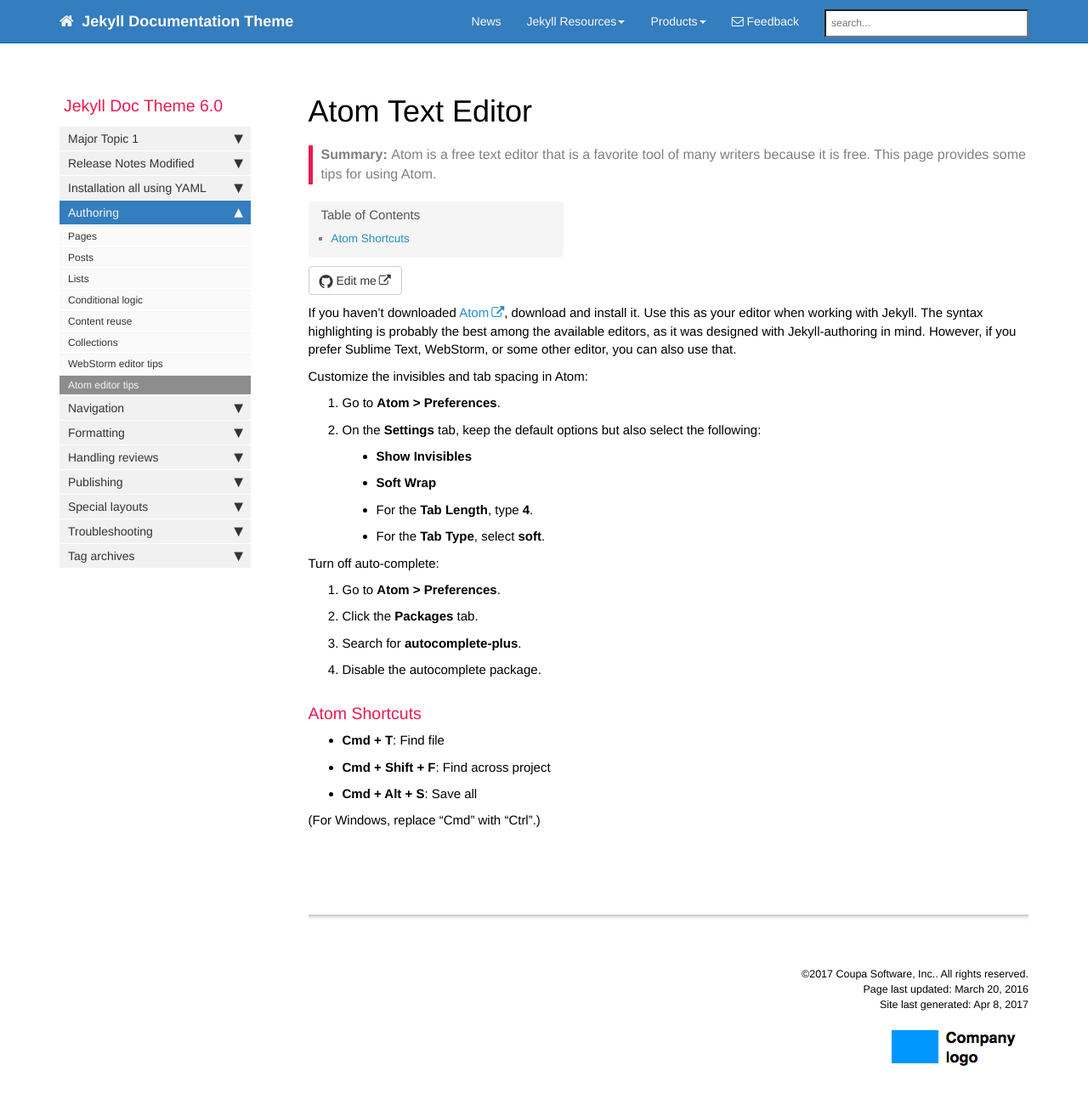
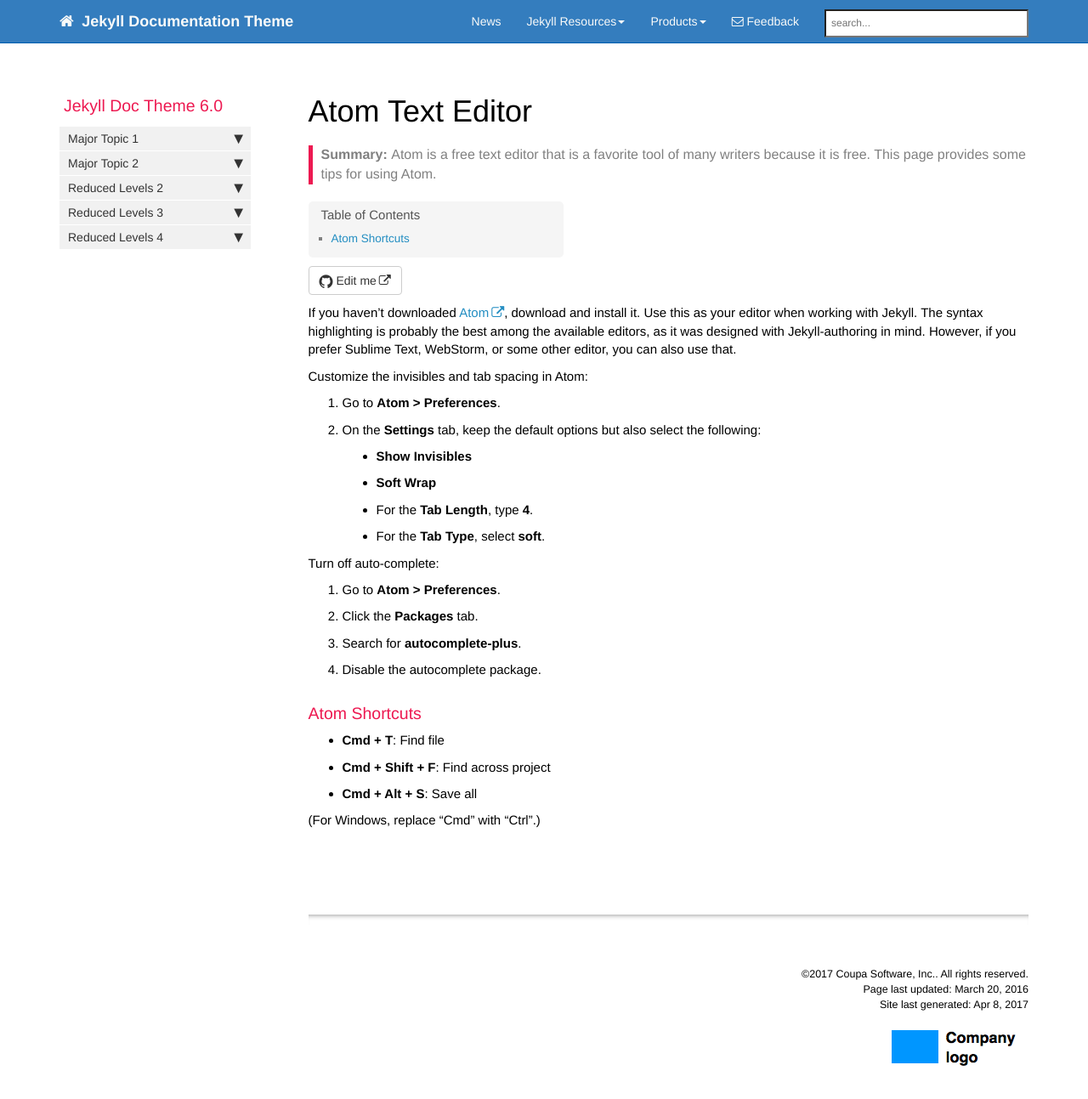
Before and after one commit to katruje/documentation-theme, a Jekyll site: the page built from pages/mydoc/mydoc_atom_text_editor.md, in a window 1280 px wide and 1330 px high. Shown: the top 1293 px of the window at 85% size. Built offline with Jekyll 4.4.1, drawn with Linux system fonts in a browser that asks for light colours; nearby versions of some CDN libraries; comment, search, counter and statistics services are not loaded; part of the change alters nothing that is shown.

Commit message:
Taking control of the sidebar

```diff
--- a/_data/sidebars/mydoc_sidebar.yml
+++ b/_data/sidebars/mydoc_sidebar.yml
@@ -44,7 +44,7 @@ entries:
       url: /mydoc_support.html
       output: web, pdf
 
-  - title: Release Notes Modified
+  - title: Major Topic 2
     output: web, pdf
     folderitems:
 
@@ -56,248 +56,14 @@ entries:
       url: /mydoc_release_notes_50.html
       output: web, pdf
 
-  - title: Installation all using YAML
-    output: web, pdf
-    folderitems:
-
-    - title: About Ruby, Gems, Bundler, etc.
-      url: /mydoc_about_ruby_gems_etc.html
-      output: web, pdf
-
-    - title: Install Jekyll on Mac
-      url: /mydoc_install_jekyll_on_mac.html
-      output: web, pdf
-
-    - title: Install Jekyll on Windows
-      url: /mydoc_install_jekyll_on_windows.html
-      output: web, pdf
-
-  - title: Authoring
+  - title: Reduced Levels 2
+    url: /mydoc_release_notes_60.html
     output: web, pdf
 
-    folderitems:
-    - title: Pages
-      url: /mydoc_pages.html
-      output: web, pdf
-
-    - title: Posts
-      url: /mydoc_posts.html
-      output: web, pdf
-
-    - title: Lists
-      url: /mydoc_lists.html
-      output: web, pdf
-
-    - title: Conditional logic
-      url: /mydoc_conditional_logic.html
-      output: web, pdf
-
-    - title: Content reuse
-      url: /mydoc_content_reuse.html
-      output: web, pdf
-
-    - title: Collections
-      url: /mydoc_collections.html
-      output: web, pdf
-
-    - title: WebStorm editor tips
-      url: /mydoc_webstorm_text_editor.html
-      output: web, pdf
-
-    - title: Atom editor tips
-      url: /mydoc_atom_text_editor.html
-      output: web, pdf
-
-  - title: Navigation
+  - title: Reduced Levels 3
+    url: /mydoc_release_notes_60.html
     output: web, pdf
 
-    folderitems:
-    - title: Sidebar navigation
-      url: /mydoc_sidebar_navigation.html
-      output: web, pdf
-
-    - title: YAML tutorial in the context of Jekyll
-      url: /mydoc_yaml_tutorial.html
-      output: web, pdf
-
-    - title: Tags
-      url: /mydoc_tags.html
-      output: web, pdf
-
-    - title: Series
-      url: /mydoc_series.html
-      output: web, pdf
-
-  - title: Formatting
+  - title: Reduced Levels 4
+    url: /mydoc_release_notes_60.html
     output: web, pdf
-
-    folderitems:
-    - title: Tooltips
-      url: /mydoc_adding_tooltips.html
-      output: web, pdf
-
-    - title: Alerts
-      url: /mydoc_alerts.html
-      output: web, pdf
-
-    - title: Icons
-      url: /mydoc_icons.html
-      output: web, pdf
-
-    - title: Images
-      url: /mydoc_images.html
-      output: web, pdf
-
-    - title: Code samples
-      url: /mydoc_code_samples.html
-      output: web, pdf
-
-    - title: Labels
-      url: /mydoc_labels.html
-      output: web, pdf
-
-    - title: Links
-      url: /mydoc_hyperlinks.html
-      output: web, pdf
-
-    - title: Navtabs
-      url: /mydoc_navtabs.html
-      output: web, pdf
-
-    - title: Tables
-      url: /mydoc_tables.html
-      output: web, pdf
-
-    - title: Syntax highlighting
-      url: /mydoc_syntax_highlighting.html
-      output: web, pdf
-
-    - title: Workflow maps
-      url: /mydoc_workflow_maps.html
-      output: web, pdf
-
-  - title: Handling reviews
-    output: web, pdf
-
-    folderitems:
-    - title: Commenting on files
-      url: /mydoc_commenting_on_files.html
-      output: web, pdf
-
-#    - title: Git collaboration
-#      url: /mydoc_git_collaboration
-#      output: web, pdf
-
-  - title: Publishing
-    output: web, pdf
-
-    folderitems:
-    - title: Build arguments
-      url: /mydoc_build_arguments.html
-      output: web, pdf
-
-    - title: Themes
-      url: /mydoc_themes.html
-      output: web, pdf
-
-    - title: Generating PDFs
-      url: /mydoc_generating_pdfs.html
-      output: web, pdf
-
-    - title: Help APIs and UI tooltips
-      url: /mydoc_help_api.html
-      output: web, pdf
-
-    - title: Search configuration
-      url: /mydoc_search_configuration.html
-      output: web, pdf
-
-    - title: iTerm profiles
-      url: /mydoc_iterm_profiles.html
-      output: web, pdf
-
-    - title: Pushing builds to server
-      url: /mydoc_push_build_to_server.html
-      output: web, pdf
-
-    - title: Getting around the password prompts in SCP
-      url: /mydoc_no_password_prompts_scp.html
-      output: web, pdf
-
-    - title: Publishing on Github Pages
-      url: /mydoc_publishing_github_pages.html
-      output: web, pdf
-
-  - title: Special layouts
-    output: web, pdf
-
-    folderitems:
-    - title: Knowledge-base layout
-      url: /mydoc_kb_layout.html
-      output: web, pdf
-
-    - title: Glossary layout
-      url: /mydoc_glossary.html
-      output: web, pdf
-
-    - title: FAQ layout
-      url: /mydoc_faq_layout.html
-      output: web, pdf
-
-    - title: Scroll layout
-      url: /mydoc_scroll.html
-      output: web, pdf
-
-    - title: Shuffle layout
-      url: /mydoc_shuffle.html
-      output: web, pdf
-
-  - title: Troubleshooting
-    output: web, pdf
-
-    folderitems:
-
-    - title: Troubleshooting
-      url: /mydoc_troubleshooting.html
-      output: web, pdf
-
-  - title: Tag archives
-    output: web
-    folderitems:
-
-    - title: Tag archives overview
-      url: /mydoc_tag_archives_overview.html
-      output: web
-
-      subfolders:
-      - title: Tag archive pages
-        output: web
-        subfolderitems:
-
-        - title: Formatting pages
-          url: /tag_formatting.html
-          output: web
-
-        - title: Navigation pages
-          url: /tag_navigation.html
-          output: web
-
-        - title: Content types pages
-          url: /tag_content_types.html
-          output: web
-
-        - title: Publishing pages
-          url: /tag_publishing.html
-          output: web
-
-        - title: Special layout pages
-          url: /tag_special_layouts.html
-          output: web
-
-        - title: Collaboration pages
-          url: /tag_collaboration.html
-          output: web
-
-        - title: Troubleshooting pages
-          url: /tag_troubleshooting.html
-          output: web
```
